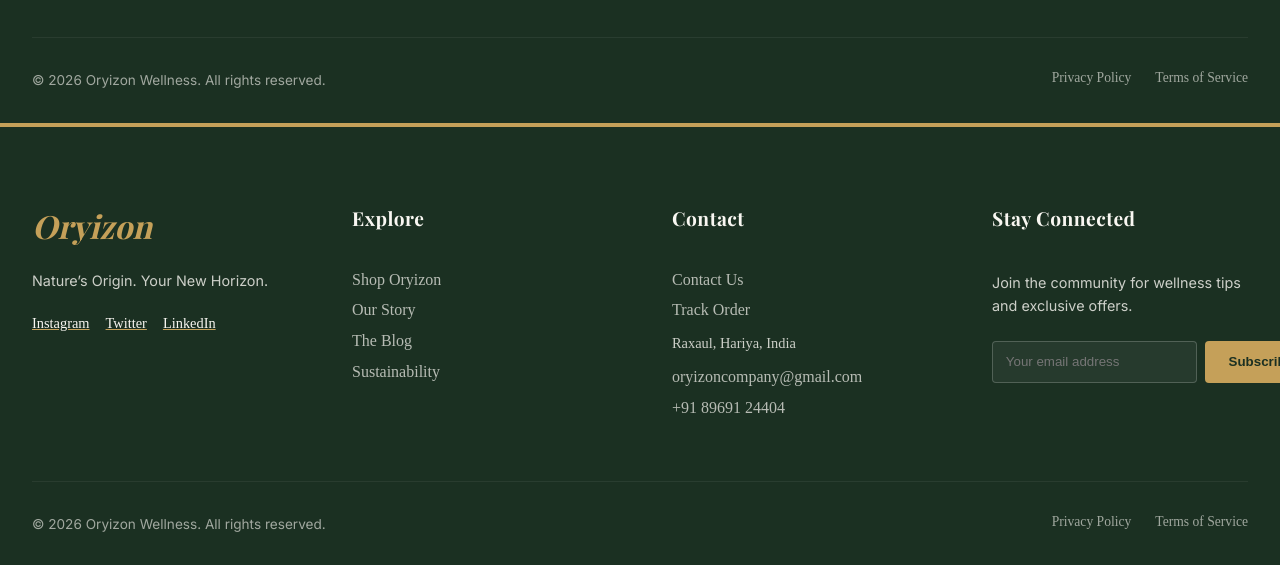
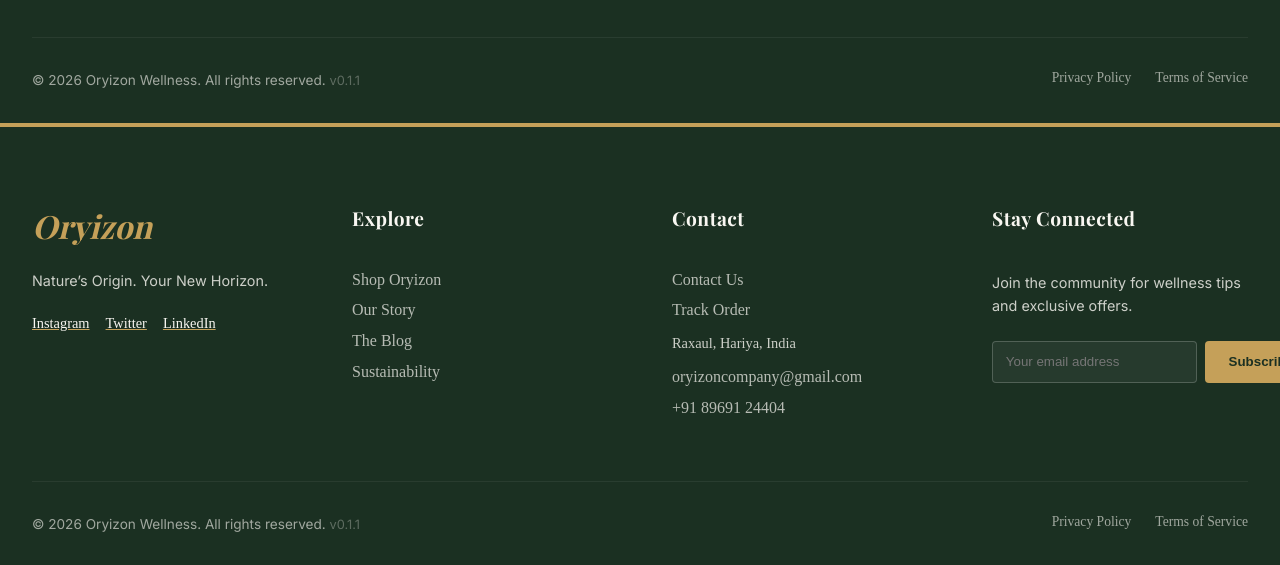
Before and after one commit to 20781a05g8raj-droid/ORYIZONMORINGA, a Next.js app: page /contact in a window 1280 px wide. Shown: the part 1250-1815 px from the top of the page. Built offline with nearby package versions, Linux system fonts and the light colour scheme; no server answers; the database is empty; a web font is replaced by a local one.

Commit message:
Chore: Add version v0.1.1 to footer for visual verification

```diff
--- a/src/components/Footer.tsx
+++ b/src/components/Footer.tsx
@@ -55,7 +55,7 @@ export default function Footer() {
                 </div>
 
                 <div className={styles.bottom}>
-                    <p>&copy; {new Date().getFullYear()} Oryizon Wellness. All rights reserved.</p>
+                    <p>&copy; {new Date().getFullYear()} Oryizon Wellness. All rights reserved. <span style={{ opacity: 0.5, fontSize: '0.8rem' }}>v0.1.1</span></p>
                     <div className={styles.legal}>
                         <a href="#">Privacy Policy</a>
                         <a href="#">Terms of Service</a>
```
